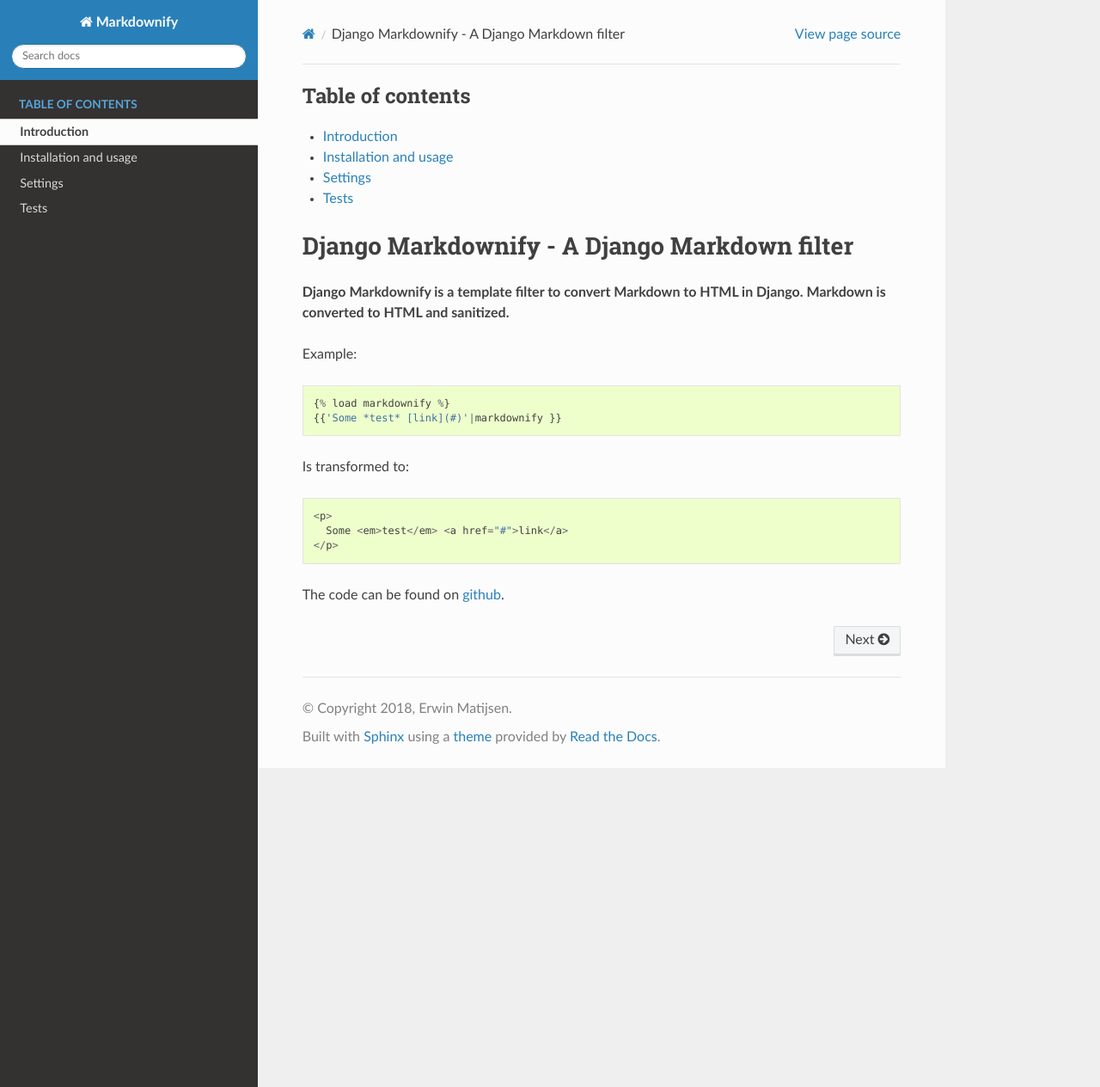
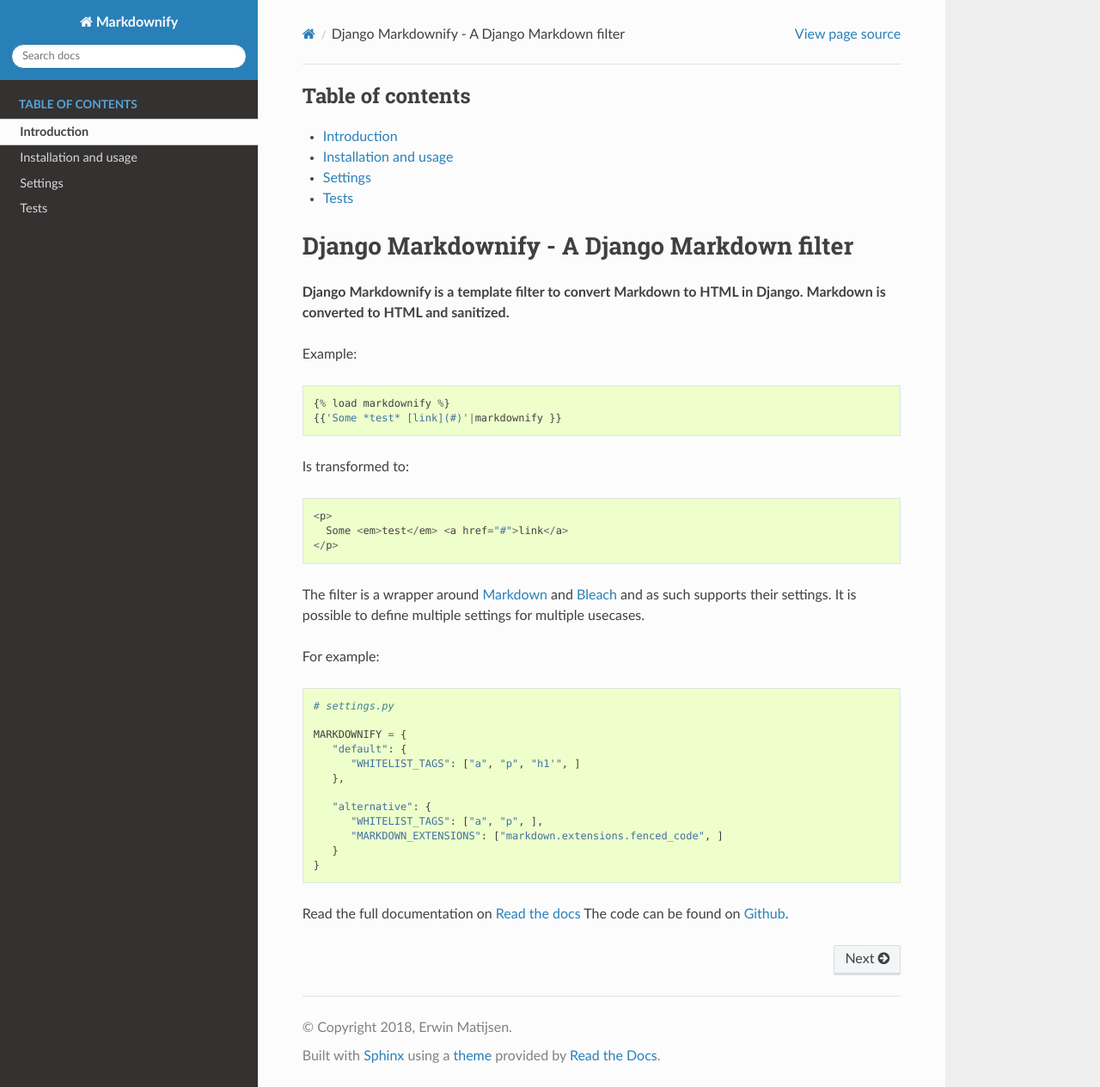
Before and after one commit to erwinmatijsen/django-markdownify, a Sphinx documentation site: the page built from docs/source/index.rst, in a window 1280 px wide and 1264 px high. Shown: the whole window at 86% size. Built offline with Sphinx 7.4.7 and the Read the Docs theme 2.0.0, drawn with Linux system fonts in a browser that asks for light colours.

Commit message:
Update docs

```diff
--- a/docs/source/index.rst
+++ b/docs/source/index.rst
@@ -31,5 +31,23 @@
     Some <em>test</em> <a href="#">link</a>
   </p>
 
+The filter is a wrapper around `Markdown <https://pypi.python.org/pypi/Markdown>`_ and
+`Bleach <http://pythonhosted.org/bleach/index.html>`_ and as such supports their settings. It is possible to define multiple settings for multiple usecases.
 
-The code can be found on `github <https://github.com/erwinmatijsen/django-markdownify>`_.
+For example::
+
+   # settings.py
+
+   MARKDOWNIFY = {
+      "default": {
+         "WHITELIST_TAGS": ["a", "p", "h1'", ]
+      },
+
+      "alternative": {
+         "WHITELIST_TAGS": ["a", "p", ],
+         "MARKDOWN_EXTENSIONS": ["markdown.extensions.fenced_code", ]
+      }
+   }
+
+Read the full documentation on `Read the docs <https://django-markdownify.readthedocs.io/en/latest/>`_
+The code can be found on `Github <https://github.com/erwinmatijsen/django-markdownify>`_.
```
Also changed, not shown: README.md (+1 -1 lines).
